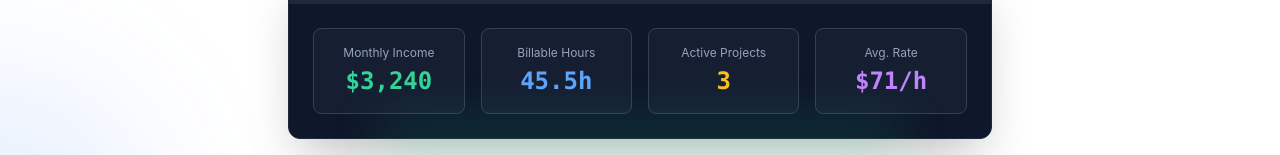
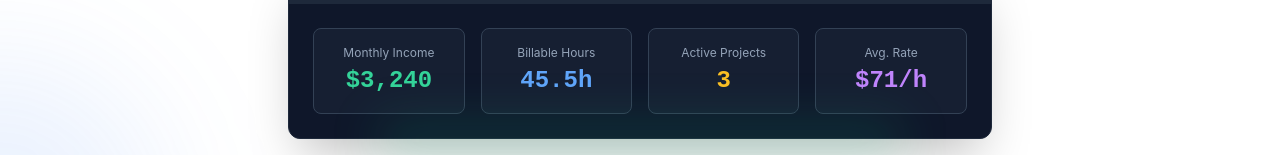
Before and after one commit to zhang1-CPU/solodesk, a React (Vite) app: page / in a window 1280 px wide. Shown: the part 567-722 px from the top of the page. Built offline with nearby package versions, Linux system fonts and the light colour scheme.

Commit message:
fix: update index.css with font smoothing

```diff
--- a/src/index.css
+++ b/src/index.css
@@ -56,12 +56,7 @@
   body {
     @apply bg-background text-foreground;
     font-feature-settings: "rlig" 1, "calt" 1;
-    font-family: 'Inter', -apple-system, BlinkMacSystemFont, 'Segoe UI', Roboto, sans-serif;
+    -webkit-font-smoothing: antialiased;
+    -moz-osx-font-smoothing: grayscale;
   }
 }
-
-@layer utilities {
-  .font-mono {
-    font-family: 'JetBrains Mono', ui-monospace, SFMono-Regular, Menlo, Monaco, Consolas, monospace;
-  }
-}
```
